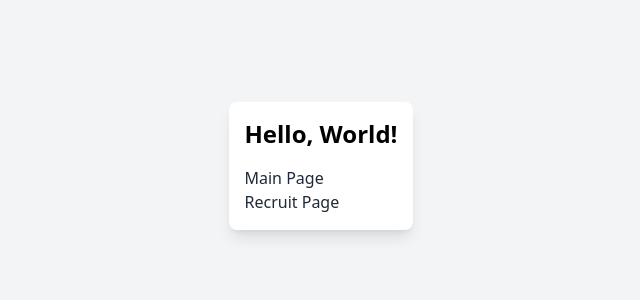
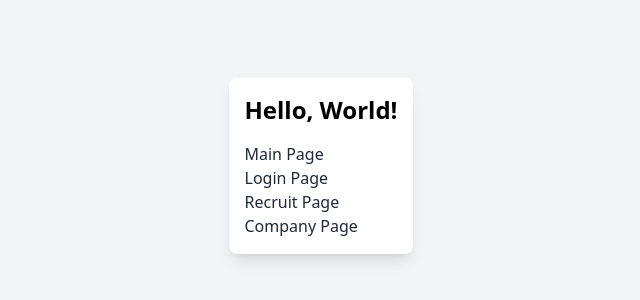
Before and after one commit to Suyoooi/access-url-test, a Next.js app: page / in a window 1280 px wide. Shown: the part 234-534 px from the top of the page, without its empty margins (319-959 px from the left). Built offline with nearby package versions, Linux system fonts and the light colour scheme.

Commit message:
feat: page 추가

```diff
--- a/src/pages/index.js
+++ b/src/pages/index.js
@@ -15,7 +15,13 @@ export default function Home() {
             <a href="/main">Main Page</a>
           </p>
           <p className="text-gray-800">
+            <a href="/login">Login Page</a>
+          </p>
+          <p className="text-gray-800">
             <a href="/recruit">Recruit Page</a>
+          </p>
+          <p className="text-gray-800">
+            <a href="/company">Company Page</a>
           </p>
         </main>
       </div>
```
